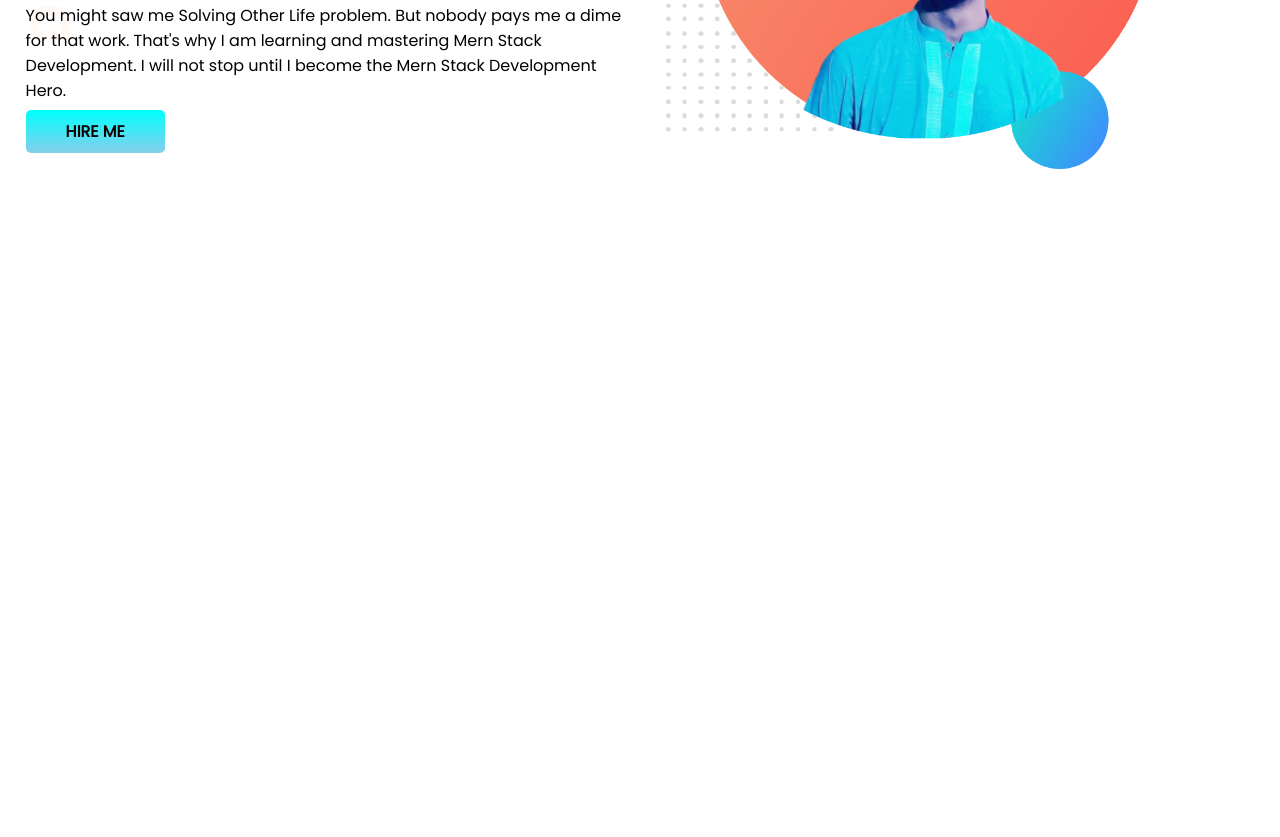
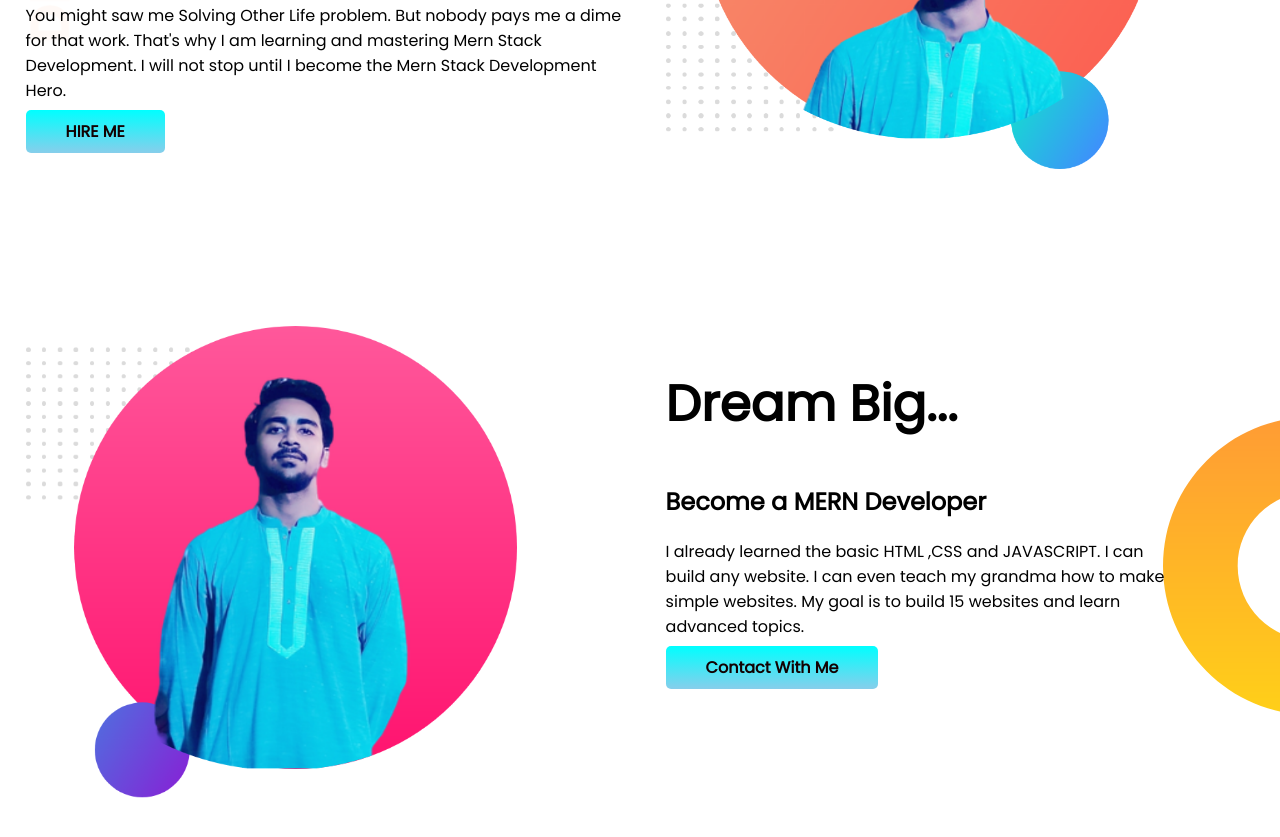
Before and after one commit to Bishaw1/developer-portfolio, a plain HTML site: page index.html in a window 1280 px wide. Shown: the part 319-1156 px from the top of the page. Before the commit the page ends 800 px from the top, so only its background shows below. Drawn offline with Linux system fonts and the light colour scheme.

Commit message:
part two done

```diff
--- a/index.html
+++ b/index.html
@@ -25,5 +25,18 @@
     </div>
     <div class="half-width"><img src="images/Bishaw1.png" alt=""></div>
 </section>
+
+
+<section class="dream-big">
+    <div class="half-width">
+        <img src="images/bishaw-with-bg2.png" alt="">
+    </div>
+    <div  class="half-width">
+        <h1>Dream Big...</h1>
+        <h2>Become a MERN Developer</h2>
+        <p class="dream-big-des">I already learned the basic HTML ,CSS and JAVASCRIPT. I can build any website. I can even teach my grandma how to make simple websites. My goal is to build 15 websites and learn advanced topics.</p>
+        <a class="link-button" target="_blank" href="https://github.com/Bishaw1">Contact With Me</a>
+    </div>
+</section>
 </body>
 </html>
--- a/style.css
+++ b/style.css
@@ -3,7 +3,8 @@ margin: 0;}
 h1{font-size: 50px;}
 .aqua-color{color: aqua;}
 
-section{display: flex;} /*flex mane set the flexible length on flexible items */
+section{display: flex;
+margin-bottom: 150px;} /*flex mane set the flexible length on flexible items */
 .half-width{width: 50%;
 padding-left: 2%;}/* half-width:50% diye left side TAXT and right side er IMG taa jaiga nibe taa divide kora hoice
 and padding-left:2% diye text ta k halka left side theke right side anna hoice */
@@ -26,3 +27,9 @@ and padding-left:2% diye text ta k halka left side theke right side anna hoice *
 background-repeat: no-repeat;
 
 }
+.dream-big{
+    background-image: url(images/dream-bg.png);
+    background-repeat: no-repeat;
+    background-position: right;
+}
+.dream-big-des{padding-right: 100px;}
```
